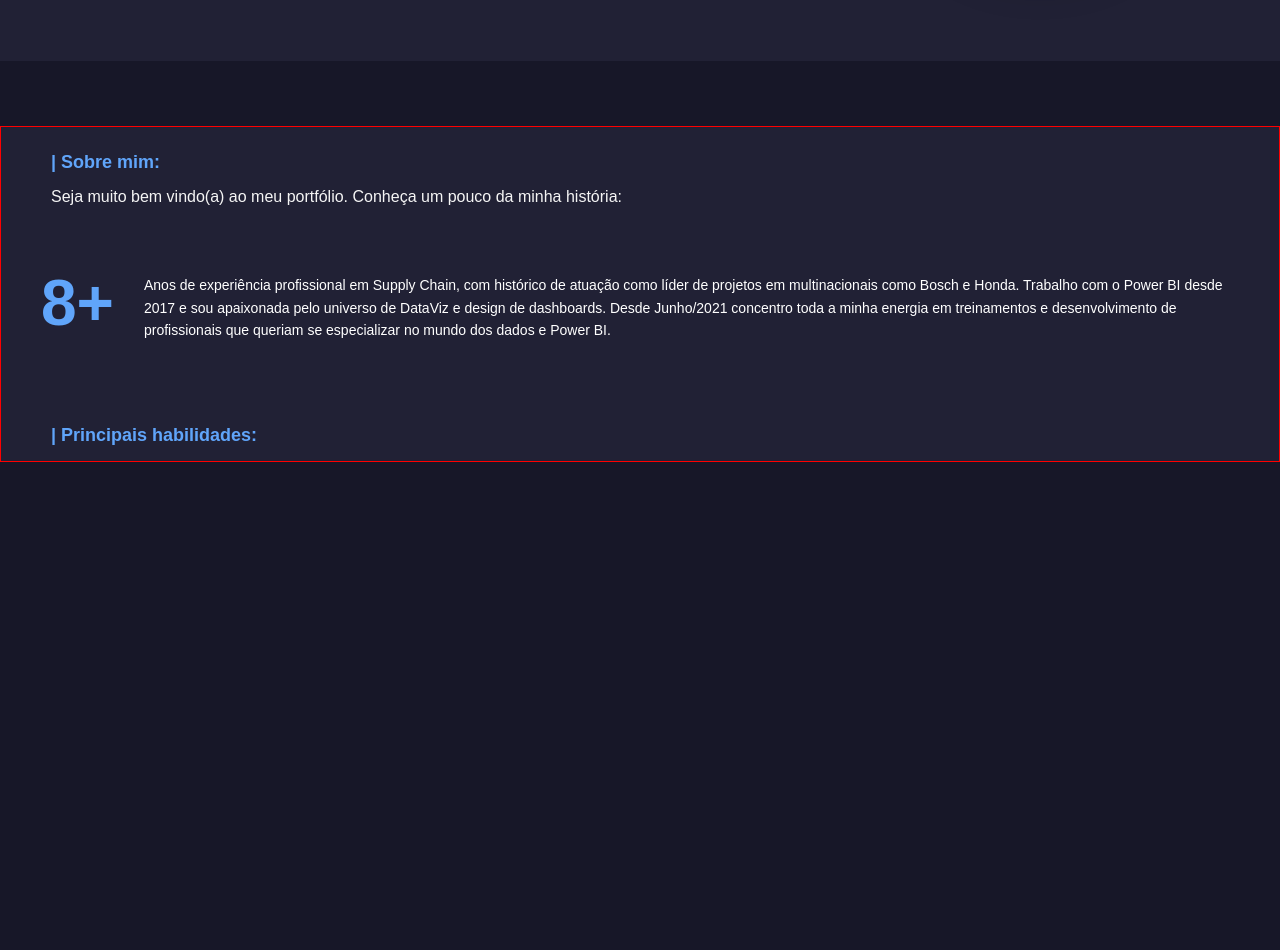
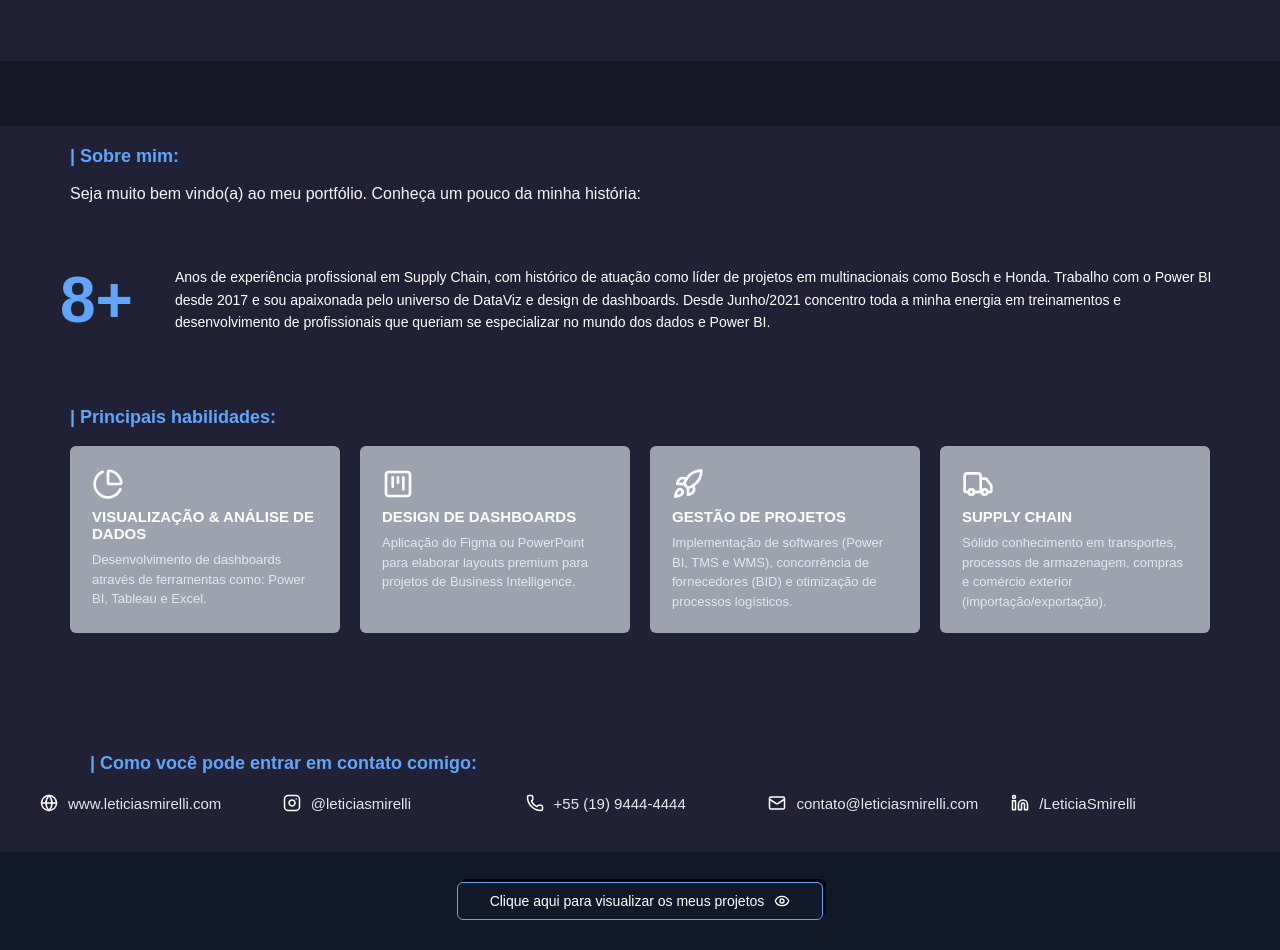
Before and after one commit to olegarioojv/PortfolioGiovanaCarvalho, a React (Create React App) app: page / in a window 1280 px wide. Shown: the part 500-1450 px from the top of the page. Before the commit the page ends 962 px from the top, so only its background shows below. Built offline with nearby package versions, Linux system fonts and the light colour scheme.

Commit message:
Finalizando a home

```diff
--- a/public/index.html
+++ b/public/index.html
@@ -1,42 +1,11 @@
 <!doctype html>
 <html lang="en">
   <head>
-    <meta charset="utf-8" />
-    <link rel="icon" href="%PUBLIC_URL%/favicon.ico" />
-    <meta name="viewport" content="width=device-width, initial-scale=1" />
-    <meta name="theme-color" content="#000000" />
-    <meta
-      name="description"
-      content="Web site created using create-react-app" />
-    <link rel="apple-touch-icon" href="%PUBLIC_URL%/logo192.png" />
-    <!--
-      manifest.json provides metadata used when your web app is installed on a
-      user's mobile device or desktop. See https://developers.google.com/web/fundamentals/web-app-manifest/
-    -->
-    <link rel="manifest" href="%PUBLIC_URL%/manifest.json" />
-    <!--
-      Notice the use of %PUBLIC_URL% in the tags above.
-      It will be replaced with the URL of the `public` folder during the build.
-      Only files inside the `public` folder can be referenced from the HTML.
-
-      Unlike "/favicon.ico" or "favicon.ico", "%PUBLIC_URL%/favicon.ico" will
-      work correctly both with client-side routing and a non-root public URL.
-      Learn how to configure a non-root public URL by running `npm run build`.
-    -->
+    <meta charset="UTF-8" />
+    <meta name="viewport" content="width=device-width, initial-scale=1.0" />
     <title>Portfólio Giovana Carvalho</title>
   </head>
   <body>
-    <noscript>You need to enable JavaScript to run this app.</noscript>
     <div id="root"></div>
-    <!--
-      This HTML file is a template.
-      If you open it directly in the browser, you will see an empty page.
-
-      You can add webfonts, meta tags, or analytics to this file.
-      The build step will place the bundled scripts into the <body> tag.
-
-      To begin the development, run `npm start` or `yarn start`.
-      To create a production bundle, use `npm run build` or `yarn build`.
-    -->
   </body>
 </html>
--- a/src/components/About/About.styles.ts
+++ b/src/components/About/About.styles.ts
@@ -1,43 +1,165 @@
 import styled from "styled-components";
 
 export const AboutContainer = styled.div`
-  border: 1px solid red;
   margin-top: 65px;
   background: #212135;
+  padding: 20px;
 `;
 
 export const TitleAbout = styled.h1`
   color: #60a5fa;
-  padding-left: 50px;
-  margin-bottom: 15px;
-  padding-top: 25px;
+  margin-bottom: 18px;
   font-size: 18px;
+
+  @media (min-width: 768px) {
+    padding-left: 30px;
+  }
+
+  @media (min-width: 1024px) {
+    padding-left: 50px;
+  }
 `;
 
 export const Greeting = styled.p`
-  padding-left: 50px;
-  padding-right: 50px;
   color: #f5f5f5;
   margin-bottom: 30px;
+
+  @media (min-width: 768px) {
+    padding: 0 30px;
+  }
+
+  @media (min-width: 1024px) {
+    padding: 0 50px;
+  }
 `;
 
 export const ExperienceContainer = styled.div`
   display: flex;
+  flex-direction: column;
   align-items: center;
-  padding: 30px 40px;
+  text-align: center;
+
   color: white;
+  gap: 12px;
+  margin-bottom: 40px;
+
+  @media (min-width: 768px) {
+    flex-direction: row;
+    align-items: center;
+    text-align: left;
+    padding: 20px 30px;
+  }
+
+  @media (min-width: 1024px) {
+    padding: 30px 40px;
+  }
 `;
 
 export const ExperienceAge = styled.h3`
-  font-size: 64px;
+  font-size: 48px;
   color: #60a5fa;
-  padding-bottom: 30px;
+  margin: 0;
+
+  @media (min-width: 768px) {
+    font-size: 64px;
+  }
 `;
 
 export const Experience = styled.p`
   font-size: 14px;
-  padding-bottom: 20px;
   line-height: 1.6;
   color: #ffffff;
-  margin-left: 30px;
+  margin: 0;
+
+  @media (min-width: 768px) {
+    margin-left: 30px;
+  }
 `;
+
+export const SkillContainer = styled.section`
+  display: grid;
+  grid-template-columns: repeat(auto-fit, minmax(220px, 1fr));
+  gap: 20px;
+
+  @media (min-width: 768px) {
+    padding: 0 30px 50px;
+  }
+
+  @media (min-width: 1024px) {
+    padding: 0 50px 60px;
+  }
+`;
+
+export const SkillCard = styled.div`
+  background: #9ca3af;
+  padding: 22px;
+  border-radius: 6px;
+  color: white;
+  transition: 0.2s ease;
+
+  display: flex;
+  flex-direction: column;
+  gap: 8px;
+
+  &:hover {
+    transform: translateY(-5px);
+  }
+`;
+
+export const CardIcon = styled.div`
+  display: flex;
+  align-items: center;
+
+  svg {
+    width: 32px;
+    height: 32px;
+  }
+`;
+
+export const SkillTitle = styled.h3`
+  font-size: 15px;
+  text-transform: uppercase;
+  margin: 0;
+`;
+
+export const SkillDescription = styled.p`
+  font-size: 13px;
+  line-height: 1.5;
+  margin: 0;
+  color: #e5e7eb;
+`;
+
+export const ContactContainer = styled.section`
+  margin-top: 40px;
+  padding: 20px;
+`;
+
+export const ContactList = styled.div`
+  display: grid;
+  gap: 14px;
+  margin-top: 20px;
+
+  grid-template-columns: repeat(auto-fit, minmax(180px, 1fr));
+`;
+
+export const ContactInfo = styled.div`
+  display: flex;
+  align-items: center;
+  gap: 10px;
+  color: white;
+`;
+
+export const ContactIcon = styled.div`
+  display: flex;
+  align-items: center;
+
+  svg {
+    width: 18px;
+    height: 18px;
+  }
+`;
+
+export const ContactText = styled.span`
+  font-size: 15px;
+  color: #e5e7eb;
+`;
--- a/src/components/About/About.tsx
+++ b/src/components/About/About.tsx
@@ -1,11 +1,33 @@
 import {
   AboutContainer,
+  CardIcon,
+  ContactContainer,
+  ContactInfo,
+  ContactText,
   Experience,
   ExperienceAge,
   ExperienceContainer,
   Greeting,
+  SkillCard,
+  SkillContainer,
+  SkillDescription,
+  SkillTitle,
   TitleAbout,
+  ContactIcon,
+  ContactList,
 } from "./About.styles";
+
+import {
+  ChartPie,
+  SquareKanban,
+  Rocket,
+  Truck,
+  Instagram,
+  Phone,
+  Mail,
+  Linkedin,
+  Globe,
+} from "lucide-react";
 
 function About() {
   const AboutDate = {
@@ -16,6 +38,7 @@ function About() {
     experience:
       "Anos de experiência profissional em Supply Chain, com histórico de atuação como líder de projetos em multinacionais como Bosch e Honda. Trabalho com o Power BI desde 2017 e sou apaixonada pelo universo de DataViz e design de dashboards. Desde Junho/2021 concentro toda a minha energia em treinamentos e desenvolvimento de profissionais que queriam se especializar no mundo dos dados e Power BI.",
     title_skills: "| Principais habilidades:",
+    title_contact: "| Como você pode entrar em contato comigo:",
   };
 
   const skillsData = [
@@ -23,21 +46,48 @@ function About() {
       title: "Visualização & Análise de Dados",
       description:
         "Desenvolvimento de dashboards através de ferramentas como: Power BI, Tableau e Excel.",
+      icon: <ChartPie size={32} />,
     },
     {
       title: "Design de Dashboards",
       description:
         "Aplicação do Figma ou PowerPoint para elaborar layouts premium para projetos de Business Intelligence.",
+      icon: <SquareKanban size={32} />,
     },
     {
       title: "Gestão de Projetos",
       description:
         "Implementação de softwares (Power BI, TMS e WMS), concorrência de fornecedores (BID) e otimização de processos logísticos.",
+      icon: <Rocket size={32} />,
     },
     {
       title: "Supply Chain",
       description:
         "Sólido conhecimento em transportes, processos de armazenagem, compras e comércio exterior (importação/exportação).",
+      icon: <Truck size={32} />,
+    },
+  ];
+
+  const contactData = [
+    {
+      icons: <Globe size={28} />,
+      text: "www.leticiasmirelli.com",
+    },
+    {
+      icons: <Instagram size={28} />,
+      text: "@leticiasmirelli",
+    },
+    {
+      icons: <Phone size={28} />,
+      text: "+55 (19) 9444-4444",
+    },
+    {
+      icons: <Mail size={28} />,
+      text: "contato@leticiasmirelli.com",
+    },
+    {
+      icons: <Linkedin size={28} />,
+      text: "/LeticiaSmirelli",
     },
   ];
 
@@ -50,6 +100,27 @@ function About() {
         <Experience>{AboutDate.experience}</Experience>
       </ExperienceContainer>
       <TitleAbout>{AboutDate.title_skills}</TitleAbout>
+      <SkillContainer>
+        {skillsData.map((skills, index) => (
+          <SkillCard key={index}>
+            <CardIcon>{skills.icon}</CardIcon>
+            <SkillTitle>{skills.title}</SkillTitle>
+            <SkillDescription>{skills.description}</SkillDescription>
+          </SkillCard>
+        ))}
+      </SkillContainer>
+      <ContactContainer>
+        <TitleAbout>{AboutDate.title_contact}</TitleAbout>
+
+        <ContactList>
+          {contactData.map((contact, index) => (
+            <ContactInfo key={index}>
+              <ContactIcon>{contact.icons}</ContactIcon>
+              <ContactText>{contact.text}</ContactText>
+            </ContactInfo>
+          ))}
+        </ContactList>
+      </ContactContainer>
     </AboutContainer>
   );
 }
--- /dev/null
+++ b/src/components/Footer/Footer.styles.tsx
@@ -0,0 +1,56 @@
+import styled from "styled-components";
+
+export const FooterContainer = styled.footer`
+  padding: 30px 20px;
+  background: #111827;
+
+  display: flex;
+  justify-content: center;
+  align-items: center;
+`;
+
+export const FooterButton = styled.button`
+  display: flex;
+  align-items: center;
+  justify-content: center;
+  gap: 10px;
+
+  background: transparent;
+  color: #ffffff;
+
+  border: 1px solid #60a5fa;
+  border-radius: 6px;
+
+  font-size: 14px;
+  font-weight: 500;
+  cursor: pointer;
+
+  box-shadow: 3px -3px 0px black;
+  transition: 0.2s ease;
+
+  width: 100%;
+  max-width: 320px;
+  padding: 12px 18px;
+
+  svg {
+    flex-shrink: 0;
+  }
+
+  &:hover {
+    background: #60a5fa;
+    color: white;
+    transform: translateY(-2px);
+    box-shadow: 5px -5px 0px black;
+  }
+
+  &:active {
+    transform: translateY(0);
+    box-shadow: 2px -2px 0px black;
+  }
+
+  @media (min-width: 768px) {
+    width: auto;
+    max-width: none;
+    padding: 10px 32px;
+  }
+`;
--- /dev/null
+++ b/src/components/Footer/Footer.tsx
@@ -0,0 +1,19 @@
+import { FooterButton, FooterContainer } from "./Footer.styles";
+import { Eye } from "lucide-react";
+
+function Footer() {
+  const FooterDate = {
+    text: "Clique aqui para visualizar os meus projetos",
+  };
+
+  return (
+    <FooterContainer>
+      <FooterButton>
+        {FooterDate.text}
+        <Eye size={16} />
+      </FooterButton>
+    </FooterContainer>
+  );
+}
+
+export default Footer;
--- a/src/pages/Home/Home.styles.ts
+++ b/src/pages/Home/Home.styles.ts
@@ -1,6 +1,5 @@
 import styled from "styled-components";
 
-/* HERO */
 export const Hero = styled.section`
   display: flex;
   justify-content: center;
@@ -9,7 +8,6 @@ export const Hero = styled.section`
   padding: 0 20px;
 `;
 
-/* CONTAINER */
 export const HeroContainer = styled.div`
   width: 100%;
   max-width: 1200px;
@@ -31,7 +29,6 @@ export const HeroContainer = styled.div`
   }
 `;
 
-/* CONTENT */
 export const Content = styled.div`
   display: flex;
   flex-direction: column;
@@ -75,7 +72,6 @@ export const Description = styled.p`
   }
 `;
 
-/* BUTTONS */
 export const Buttons = styled.div`
   display: flex;
   gap: 16px;
@@ -125,7 +121,6 @@ export const ProjectButton = styled(BaseButton)`
   }
 `;
 
-/* IMAGE */
 export const ImageContainer = styled.div`
   position: relative;
   width: 320px;
--- a/src/pages/Home/Home.tsx
+++ b/src/pages/Home/Home.tsx
@@ -1,6 +1,7 @@
 //components
 import Navbar from "../../components/Navbar/Navbar";
 import About from "../../components/About/About";
+import Footer from "../../components/Footer/Footer";
 
 //styles
 import {
@@ -59,8 +60,8 @@ function Home() {
           </ImageContainer>
         </HeroContainer>
       </Hero>
-
       <About />
+      <Footer />
     </>
   );
 }
```
